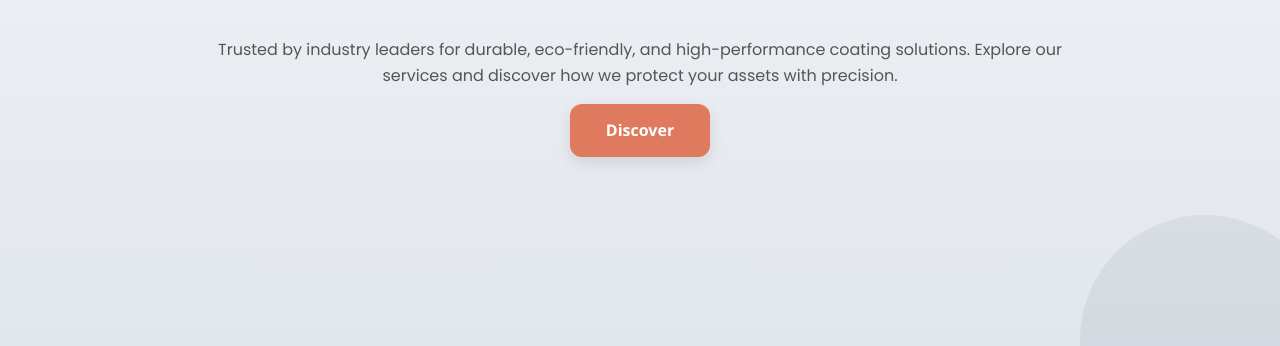
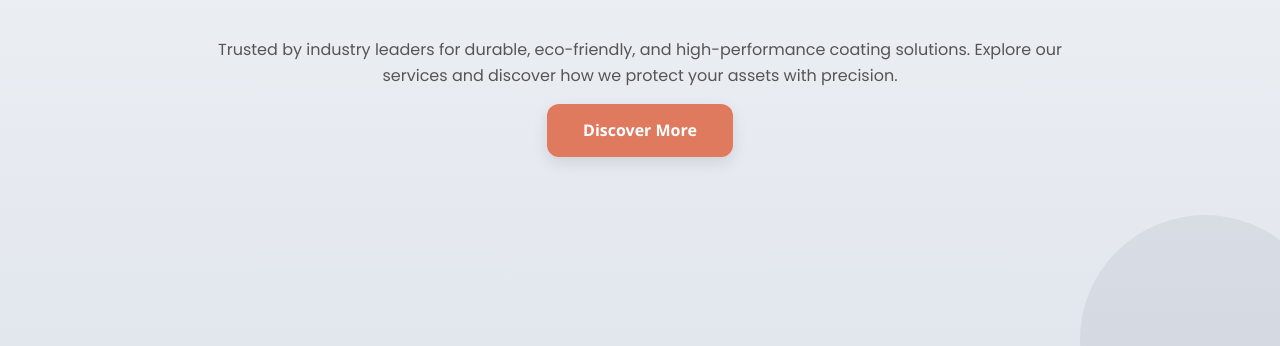
Before and after one commit to Rajinfoworks/ganesh-engineers, a website: page public/index.html in a window 1280 px wide. Shown: the part 454-800 px from the top of the page. Drawn offline with Linux system fonts and the light colour scheme.

```diff
--- a/public/index.html
+++ b/public/index.html
@@ -180,7 +180,7 @@
 
         <!-- Primary Call-to-Action Button -->
         <a href="#about" class="hero-btn" role="button">
-          Discover
+          Discover More
         </a>
 
       </div>
```
